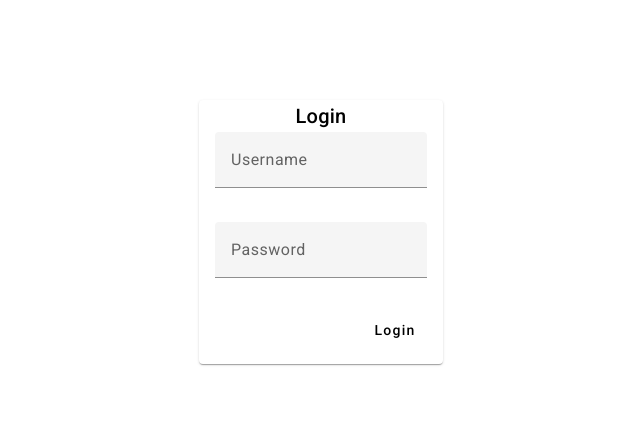
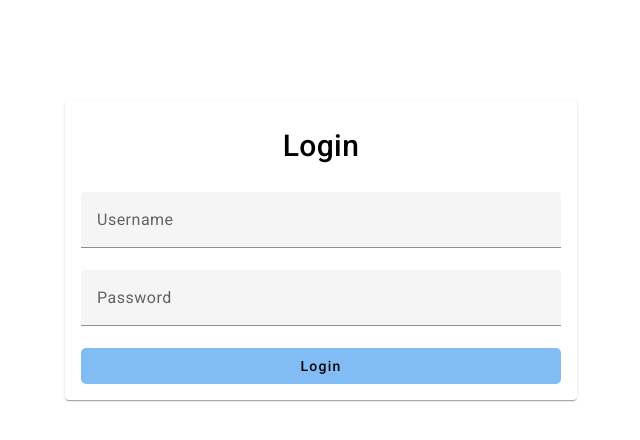
Before and after one commit to mayankaryan/product-web-portal, an Angular app: page /login in a window 1280 px wide. Shown: the top 440 px of the page, without its empty margins (319-959 px from the left). Built offline with nearby package versions, Linux system fonts and the light colour scheme.

Commit message:
ADDED: more css to the login page

```diff
--- a/src/app/component/login/login.component.html
+++ b/src/app/component/login/login.component.html
@@ -1,20 +1,16 @@
 
-<div class="login-cnt">
-    <mat-card>
+<!-- <div class="login-cnt"> -->
+    <mat-card class="cnt-width">
             <mat-card-title>Login</mat-card-title>
-      <mat-card-content>
-        <form [formGroup]="form" (ngSubmit)="submit()">
-          <p>
-            <mat-form-field>
+      <mat-card-content >
+        <form style="width: 100%;"  [formGroup]="form" (ngSubmit)="submit()">
+            <mat-form-field style="width: 100%;">
               <input type="text" matInput placeholder="Username" formControlName="username">
             </mat-form-field>
-          </p>
 
-          <p>
-            <mat-form-field>
+            <mat-form-field style="width: 100%;">
               <input type="password" matInput placeholder="Password" formControlName="password">
             </mat-form-field>
-          </p>
 
           <!-- <p *ngIf="error" class="error">
             {{ error }}
@@ -27,4 +23,4 @@
         </form>
       </mat-card-content>
     </mat-card>
-</div>
+<!-- </div> -->
--- a/src/app/component/login/login.component.scss
+++ b/src/app/component/login/login.component.scss
@@ -4,12 +4,23 @@
     margin: 100px 0px;
   }
 
-  .mat-form-field {
+  .mat-form-field-width {
     width: 100%;
-    min-width: 300px;
+    min-width: 30%;
   }
+  .cnt-width {
+    width: 40%;
+  }
+.input-cnt{
+    width: 100%;
+}
 
-  mat-card-title,
+  mat-card-title {
+    display: flex;
+    justify-content: center;
+    margin: 1em;
+    font-size: 30px;
+  }
   mat-card-content {
     display: flex;
     justify-content: center;
@@ -24,5 +35,9 @@
 
   .button {
     display: flex;
-    justify-content: flex-end;
+    justify-content: center;
+    width: 100%;
+    // border: 1px solid black;
+    border-radius: 5px;
+    background: rgb(129, 188, 244);
   }
--- a/src/app/component/login/login.component.ts
+++ b/src/app/component/login/login.component.ts
@@ -1,4 +1,4 @@
-import { Component, EventEmitter, Output } from '@angular/core';
+import { Component, EventEmitter, Input, Output } from '@angular/core';
 import { FormGroup, FormControl } from '@angular/forms';
 
 @Component({
@@ -14,6 +14,7 @@ export class LoginComponent {
 
   submit() {
     if (this.form.valid) {
+      console.log(this.form.value);
       this.submitEM.emit(this.form.value);
     }
   }
```
